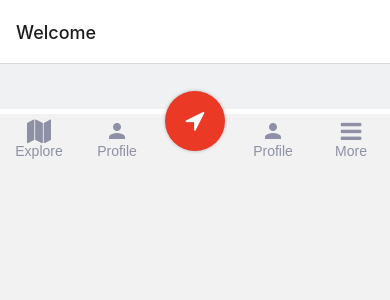
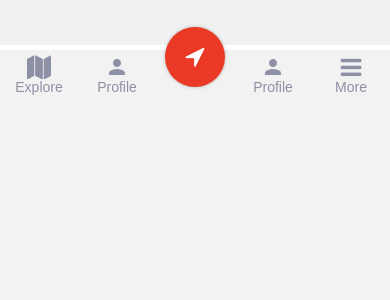
Before and after one commit to pragati-kumar/NaviFinder-Hackerchiefs, a React Native app: screen / in a window 390 px wide. Shown: the top 300 px of the page. Built offline with nearby package versions, Linux system fonts and the light colour scheme; what react-native-sensors would draw is missing.

Commit message:
Removed app bar

```diff
--- a/App.tsx
+++ b/App.tsx
@@ -15,13 +15,11 @@ const App = () => {
       {/* <StatusBar />
       <Text>Hello World</Text> */}
       <NavigationContainer>
-        <RootStack.Navigator initialRouteName="Home">
+        <RootStack.Navigator
+          initialRouteName="Home"
+          screenOptions={{headerShown: false}}>
           <RootStack.Screen name="Testing" component={TestingScreen} />
-          <RootStack.Screen
-            name="Home"
-            component={HomeScreen}
-            options={{title: 'Welcome'}}
-          />
+          <RootStack.Screen name="Home" component={HomeScreen} />
         </RootStack.Navigator>
       </NavigationContainer>
     </SafeAreaProvider>
```
